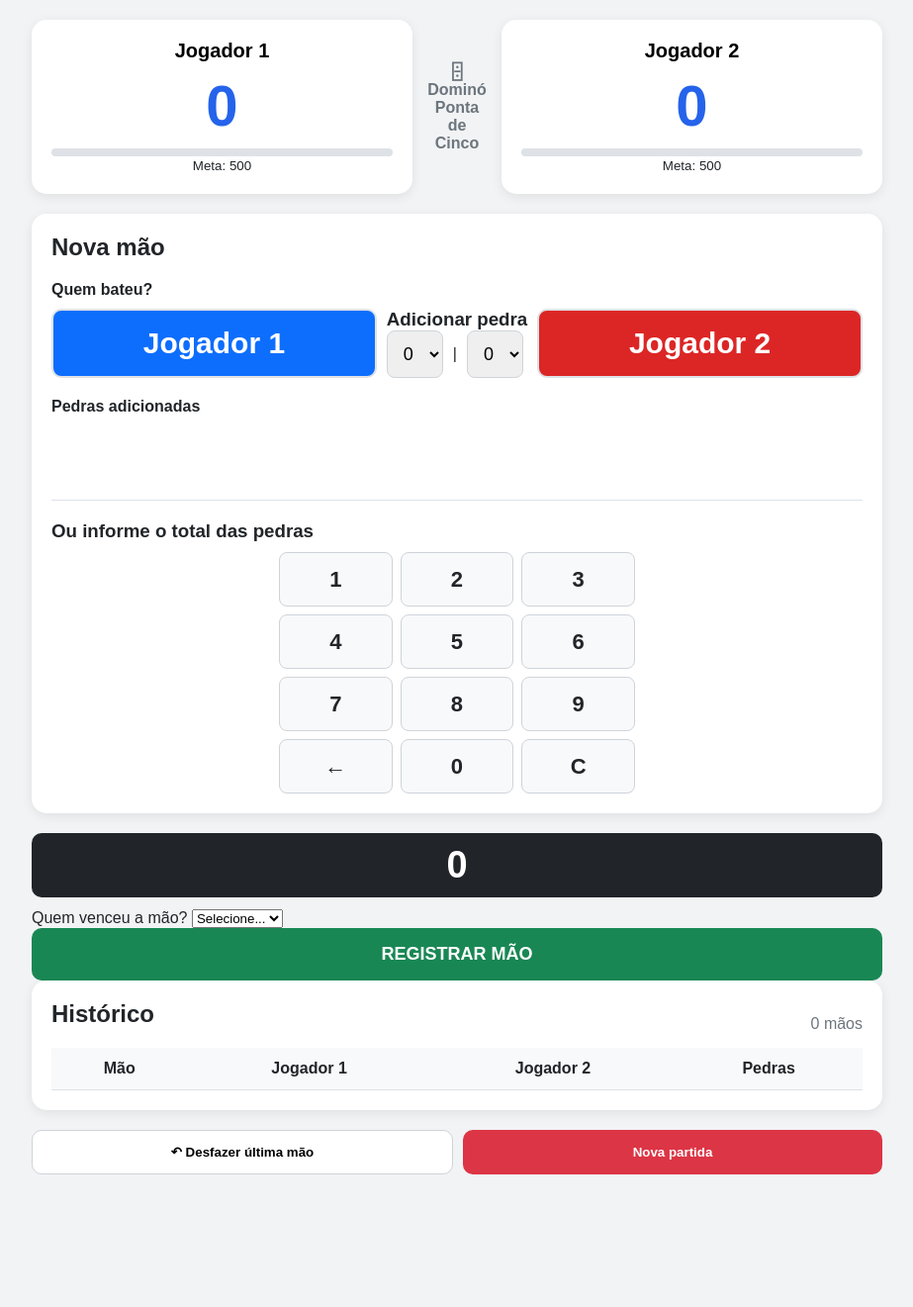
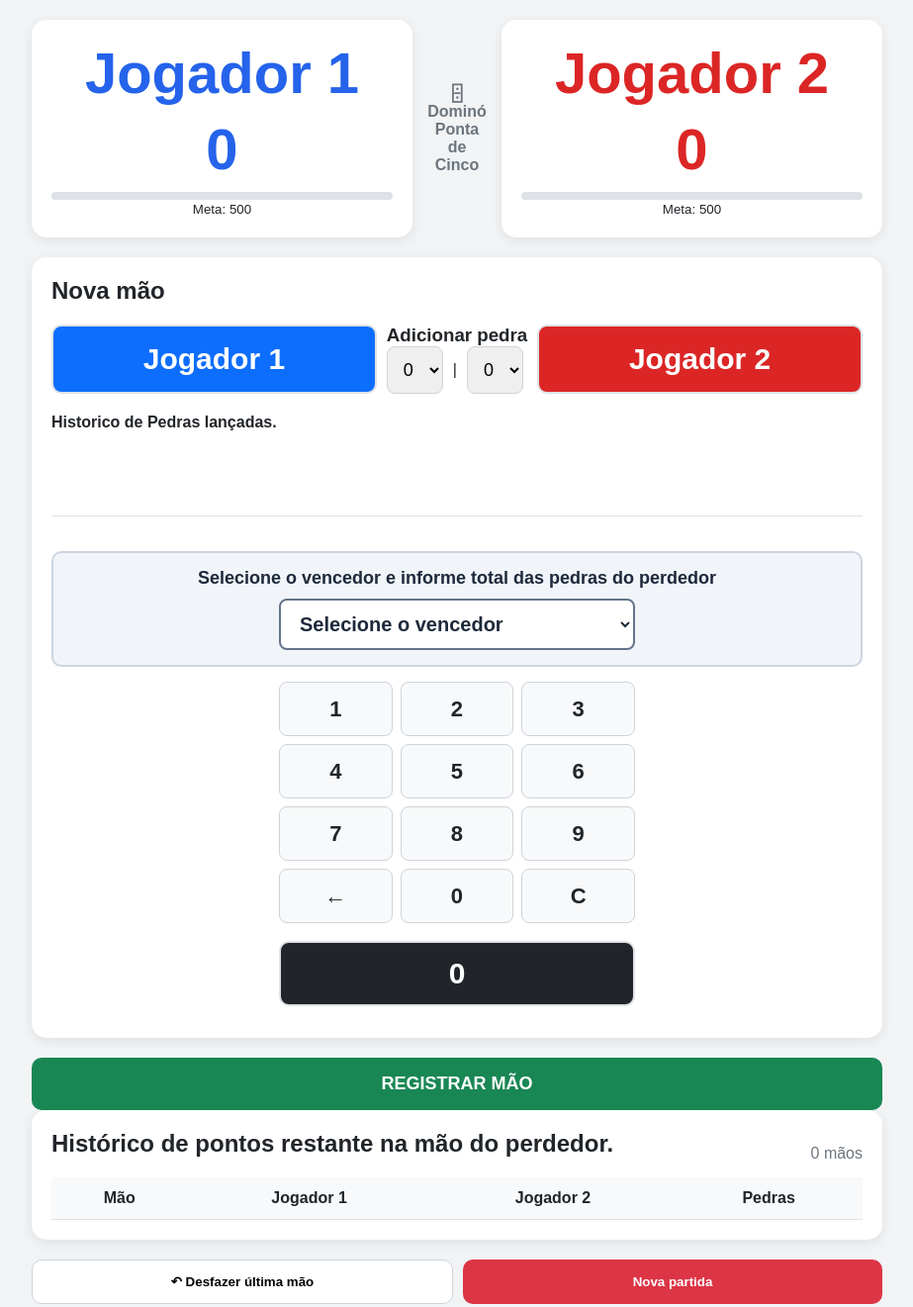
Before and after one commit to manomuca/rotario, a plain HTML site: page domino.html in a window 1280 px wide. Shown: the whole page at 99% size, without its empty margins (178-1101 px from the left). Before the commit the page ends 1237 px from the top, so only its background shows below. Drawn offline with Linux system fonts and the light colour scheme.

Commit message:
Add files via upload

```diff
--- a/domino.html
+++ b/domino.html
@@ -24,11 +24,11 @@
                     type="text"
                     id="nomeJogador1"
                     value="Jogador 1"
-                    class="nome-jogador"
+                    class="nome-jogador1"
                 >
 
                 <div
-                    class="pontuacao"
+                    class="pontuacao1"
                     id="pontuacaoJogador1">
                     0
                 </div>
@@ -57,11 +57,11 @@
                     type="text"
                     id="nomeJogador2"
                     value="Jogador 2"
-                    class="nome-jogador"
+                    class="nome-jogador2"
                 >
 
                 <div
-                    class="pontuacao"
+                    class="pontuacao2"
                     id="pontuacaoJogador2">
                     0
                 </div>
@@ -91,7 +91,6 @@
 
             <div class="campo">
 
-                <label>Quem bateu?</label>
 
                 <div class="botoes-jogador">
 
@@ -148,7 +147,7 @@
             <div class="campo">
 
                 <label>
-                    Pedras adicionadas
+                    Historico de Pedras lançadas.
                 </label>
 
                 <div
@@ -169,8 +168,19 @@
      TECLADO NUMÉRICO
 ========================== -->
 <div class="teclado-total">
+<div class="selecionar-vencedor">
 
-    <h3>Ou informe o total das pedras</h3>
+    <label for="vencedorMao">
+        Selecione o vencedor e informe total das pedras do perdedor
+    </label>
+
+<select id="vencedorMao" onchange="atualizarCorVencedor()">
+            <option value="">Selecione o vencedor</option>
+        <option value="1">🔵 Jogador 1</option>
+        <option value="2">🔴 Jogador 2</option>
+    </select>
+
+</div>
 
 
     <div class="teclas">
@@ -192,24 +202,13 @@
     </div>
 
 </div>
+<br>
+<div id="displayTotal" class="display-total">0</div>
 <!-- RESULTADO -->
 </section>
 
-<div id="displayTotal" class="display-total">0</div>
 
-<div class="selecionar-vencedor">
 
-    <label for="vencedorMao">
-        Quem venceu a mão?
-    </label>
-
-    <select id="vencedorMao">
-        <option value="">Selecione...</option>
-        <option value="1">Jogador 1</option>
-        <option value="2">Jogador 2</option>
-    </select>
-
-</div>
 
             <button
                 id="btnRegistrar"
@@ -230,7 +229,7 @@
 
             <div class="titulo-historico">
 
-                <h2>Histórico</h2>
+                <h2>Histórico de pontos restante na mão do perdedor.</h2>
 
                 <span id="contadorMaos">
                     0 mãos
--- a/escript.js
+++ b/escript.js
@@ -1,8 +1,3 @@
-/* =========================================
-   DOMINÓ - PONTA DE CINCO
-========================================= */
-
-
 /* =========================================
    ESTADO DO JOGO
 ========================================= */
@@ -20,16 +15,11 @@ let jogo = {
         }
     },
 
-
    pedras: [],
-
   historico: [],
-
 pedrasJogador1: [],
 pedrasJogador2: [],
-
 jogadorBateu: null,
-
     encerrado: false
 };
 
@@ -87,8 +77,7 @@ function selecionarJogador(jogador) {
 
 /* =========================================
    ADICIONAR PEDRA
-========================================= */
-function adicionarPedraAoJogador(jogador) {
+========================================= */function adicionarPedraAoJogador(jogador) {
 
     if (jogo.encerrado) {
         return;
@@ -104,6 +93,8 @@ function adicionarPedraAoJogador(jogador) {
 
     const soma = ladoA + ladoB;
 
+    // A pedra só pode ser lançada
+    // se a soma for exatamente múltipla de 5
     if (soma % 5 !== 0) {
 
         alert(
@@ -118,16 +109,24 @@ function adicionarPedraAoJogador(jogador) {
         a: ladoA,
         b: ladoB
     };
-        console.log(pedra);
 
     if (jogador === 1) {
 
         jogo.pedrasJogador1.push(pedra);
 
+        // Soma os pontos da pedra ao placar do Jogador 1
+        jogo.jogadores[1].pontos += soma;
+
     } else if (jogador === 2) {
 
         jogo.pedrasJogador2.push(pedra);
 
+        // Soma os pontos da pedra ao placar do Jogador 2
+        jogo.jogadores[2].pontos += soma;
+
+    } else {
+
+        return;
     }
 
     atualizarPedras();
@@ -146,19 +145,37 @@ function removerPedra(jogador, index) {
         return;
     }
 
+    let pedra;
+
     if (jogador === 1) {
+
+        pedra = jogo.pedrasJogador1[index];
+
+        if (!pedra) return;
 
         jogo.pedrasJogador1.splice(index, 1);
 
     } else if (jogador === 2) {
 
+        pedra = jogo.pedrasJogador2[index];
+
+        if (!pedra) return;
+
         jogo.pedrasJogador2.splice(index, 1);
 
+    } else {
+
+        return;
     }
 
+    // Retira do placar os pontos da pedra removida
+    const pontos = pedra.a + pedra.b;
+
+    jogo.jogadores[jogador].pontos -= pontos;
+
     atualizarPedras();
-
     atualizarResultado();
+    atualizarTela();
 }
 
 
@@ -356,9 +373,8 @@ function registrarMao() {
     // SOMAR AO PLACAR
     // =========================
 
-    jogo.jogadores[vencedor].pontos +=
-        valorArredondado;
-
+console.log(valorTeclado);
+    jogo.jogadores[vencedor].pontos += valorArredondado;
 
     // =========================
     // REGISTRAR NO HISTÓRICO
@@ -377,8 +393,8 @@ function registrarMao() {
         pedrasJogador1: pedrasJogador1,
 
         pedrasJogador2: pedrasJogador2
-
     });
+    atualizarTela();
 
 
     // =========================
@@ -638,7 +654,7 @@ function atualizarTela() {
         .getElementById("pontuacaoJogador1")
         .textContent =
         jogo.jogadores[1].pontos;
-
+console.log(jogo.jogadores[1].pontos);
 
     document
         .getElementById("pontuacaoJogador2")
@@ -698,28 +714,39 @@ function atualizarBotoes() {
 /* =========================================
    HISTÓRICO
 ========================================= */
-
 function atualizarHistorico() {
 
     const tabela =
         document.getElementById("historico");
 
-
     tabela.innerHTML = "";
 
-
-    jogo.historico.forEach(
-        (mao, index) => {
+    jogo.historico.forEach((mao, index) => {
 
         const tr =
             document.createElement("tr");
 
 
+        // =========================
+        // PEDRAS DO JOGADOR 1
+        // =========================
+        const pedras1 =            (mao.pedrasJogador1 || [])                .map(p => `${p.a}|${p.b}`)                .join(" ");
+
+
+        // =========================
+        // PEDRAS DO JOGADOR 2
+        // =========================
+        const pedras2 =            (mao.pedrasJogador2 || [])                .map(p => `${p.a}|${p.b}`)                .join(" ");
+
+
+        // =========================
+        // PONTUAÇÃO DA MÃO
+        // =========================
+
         const pontos1 =
             mao.jogador === 1
                 ? `+${mao.pontos}`
                 : "—";
-
 
         const pontos2 =
             mao.jogador === 2
@@ -727,30 +754,45 @@ function atualizarHistorico() {
                 : "—";
 
 
-            const pedras =
-                mao.pedras
-                    .map(p => `${p.a}|${p.b}`)
-                    .join(" ");
+        // =========================
+        // VALOR DO TECLADO
+        // =========================
+
+        const valorTeclado =
+            mao.valorTeclado ?? 0;
+
+        const valorArredondado =
+            mao.valorArredondado ?? mao.pontos;
 
 
+        // =========================
+        // LINHA DO HISTÓRICO
+        // =========================
+
         tr.innerHTML = `
-
             <td>${index + 1}</td>
 
             <td>${pontos1}</td>
 
             <td>${pontos2}</td>
 
-                <td>${pedras}</td>
 
+            <td>
+            ${valorTeclado}
+            →
+            ${valorArredondado}
+            </td>
             `;
 
+            /*<td><strong>J1:</strong>${pedras1 || "—"}<br><strong>J2:</strong>${pedras2 || "—"}</td>*/
 
         tabela.appendChild(tr);
+    });
 
-        }
-    );
 
+    // =========================
+    // CONTADOR DE MÃOS
+    // =========================
 
     document
         .getElementById("contadorMaos")
@@ -760,7 +802,6 @@ function atualizarHistorico() {
                 ? "mão"
                 : "mãos"
         }`;
-
 }
 
 
@@ -900,3 +941,27 @@ function atualizarDisplayTotal() {
             ? "0"
             : valorManual;
 }
+function atualizarCorVencedor() {
+
+    const select = document.getElementById("vencedorMao");
+
+    if (!select) return;
+
+    // Remove as cores anteriores
+    select.classList.remove("jogador1", "jogador2");
+
+    // Aplica a cor do jogador selecionado
+    if (select.value === "1") {
+        select.classList.add("jogador1");
+    }
+
+    if (select.value === "2") {
+        select.classList.add("jogador2");
+    }
+}
+const selectVencedor = document.getElementById("vencedorMao");
+
+if (selectVencedor) {
+    selectVencedor.value = "";
+    atualizarCorVencedor();
+}
--- a/estyle.css
+++ b/estyle.css
@@ -57,7 +57,7 @@ header p {
     box-shadow: 0 3px 12px rgba(0,0,0,0.08);
 }
 
-.nome-jogador {
+.nome-jogador1 {
     width: 100%;
     border: none;
     text-align: center;
@@ -65,9 +65,23 @@ header p {
     font-weight: bold;
     background: transparent;
     outline: none;
+        color: #2563eb;
+    font-size: 58px;
+
 }
+.nome-jogador2 {
+    width: 100%;
+    border: none;
+    text-align: center;
+    font-size: 20px;
+    font-weight: bold;
+    background: transparent;
+    outline: none;
+        color: #dc2626;
+    font-size: 58px;
 
-.pontuacao {
+}
+.pontuacao1 {
     font-size: 58px;
     font-weight: bold;
     margin: 10px 0;
@@ -443,25 +457,29 @@ th {
 }
 
 .display-total {
-    width: 100%;
-    min-height: 65px;
-    padding: 10px 15px;
+    display: grid;
+    gap: 8px;
 
-    background: #212529;
-    color: white;
+    max-width: 360px;
 
+    margin: 0 auto;    padding: 10px 15px;
+    background: #212529;    color: white;
     border-radius: 10px;
-
     font-size: 38px;
     font-weight: bold;
-
-    text-align: right;
-
+    text-align: center;
     display: flex;
     align-items: center;
     justify-content: center;
-
     margin-bottom: 12px;
+        font-size: 30px;
+    flex: 1;
+    padding: 14px;
+    border: 2px solid #dee2e6;
+    border-radius: 10px;
+    cursor: pointer;
+    font-weight: bold;
+    color: white;
 }
 
 .teclas {
@@ -509,3 +527,47 @@ th {
     background: #dc2626;
     border: 2px solid #dc2626;
 }
+.selecionar-vencedor {
+    margin: 15px 0;
+    padding: 15px;
+    border-radius: 10px;
+    background: #f1f5f9;
+    border: 2px solid #cbd5e1;
+    text-align: center;
+}
+
+.selecionar-vencedor label {
+    display: block;
+    margin-bottom: 10px;
+    font-size: 18px;
+    font-weight: 700;
+    color: #1e293b;
+}
+
+.selecionar-vencedor select {
+    width: 100%;
+    max-width: 360px;
+    padding: 12px 15px;
+    font-size: 20px;
+    font-weight: 700;
+    border: 2px solid #64748b;
+    border-radius: 8px;
+    background: white;
+    color: #1e293b;
+    cursor: pointer;
+    transition: all 0.2s ease;
+}
+
+/* Jogador 1 */
+.selecionar-vencedor select.jogador1 {
+    background: #2563eb;
+    border-color: #2563eb;
+    color: #ffffff;
+}
+
+/* Jogador 2 */
+.selecionar-vencedor select.jogador2 {
+    background: #ffffff;
+    border-color: #dc2626;
+    color: #dc2626;
+}
```
Lines whose indentation alone changed are shown as unchanged.
